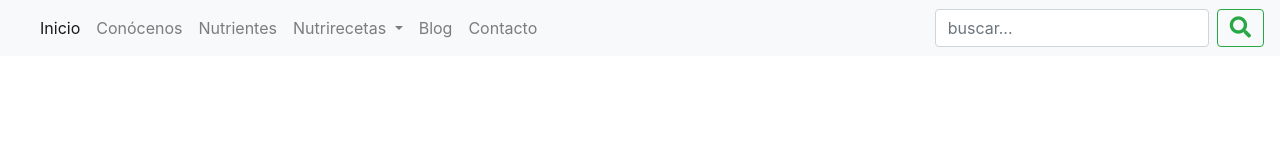
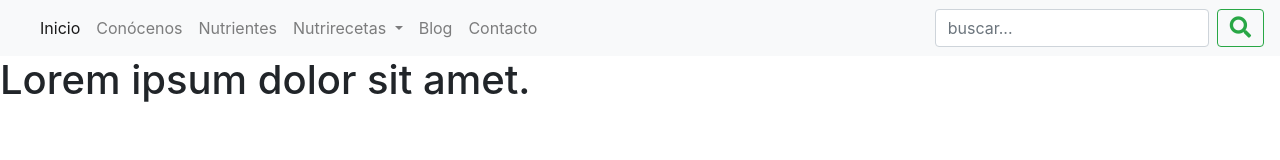
Before and after one commit to elemon20/proyecto-final, a plain HTML site: page index.html in a window 1280 px wide. Drawn offline with nearby package versions, Linux system fonts and the light colour scheme.

Commit message:
add:main-index.html

```diff
--- a/index.html
+++ b/index.html
@@ -14,7 +14,7 @@
 <body>
 
     <!-- Nav -->
-
+    <header>
     <nav class="navbar navbar-expand-lg navbar-light bg-light navbar_vegariano">
         <a class="navbar-brand" href="#"></a>
         <button class="navbar-toggler" type="button" data-toggle="collapse" data-target="#navbarSupportedContent" aria-controls="navbarSupportedContent" aria-expanded="false" aria-label="Toggle navigation">
@@ -59,6 +59,15 @@
             </form>
         </div>
     </nav>
+    </header>
+
+    <!-- header -->
+
+    <main class="main_vegariano">
+        <div class="main__vegariano_title"><h1>Lorem ipsum dolor sit amet.</h1></div>
+    </main>
+
+
 
 
     <!-- Optional JavaScript -->
```
